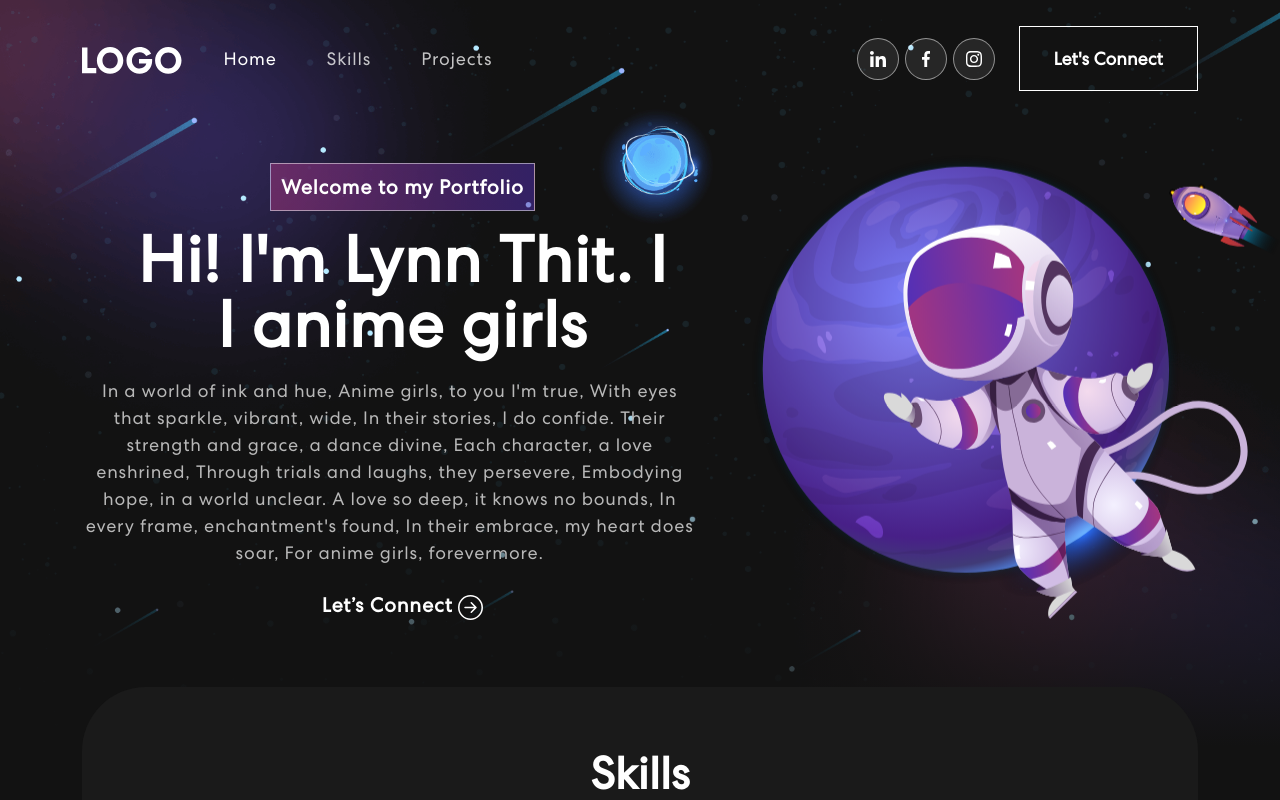
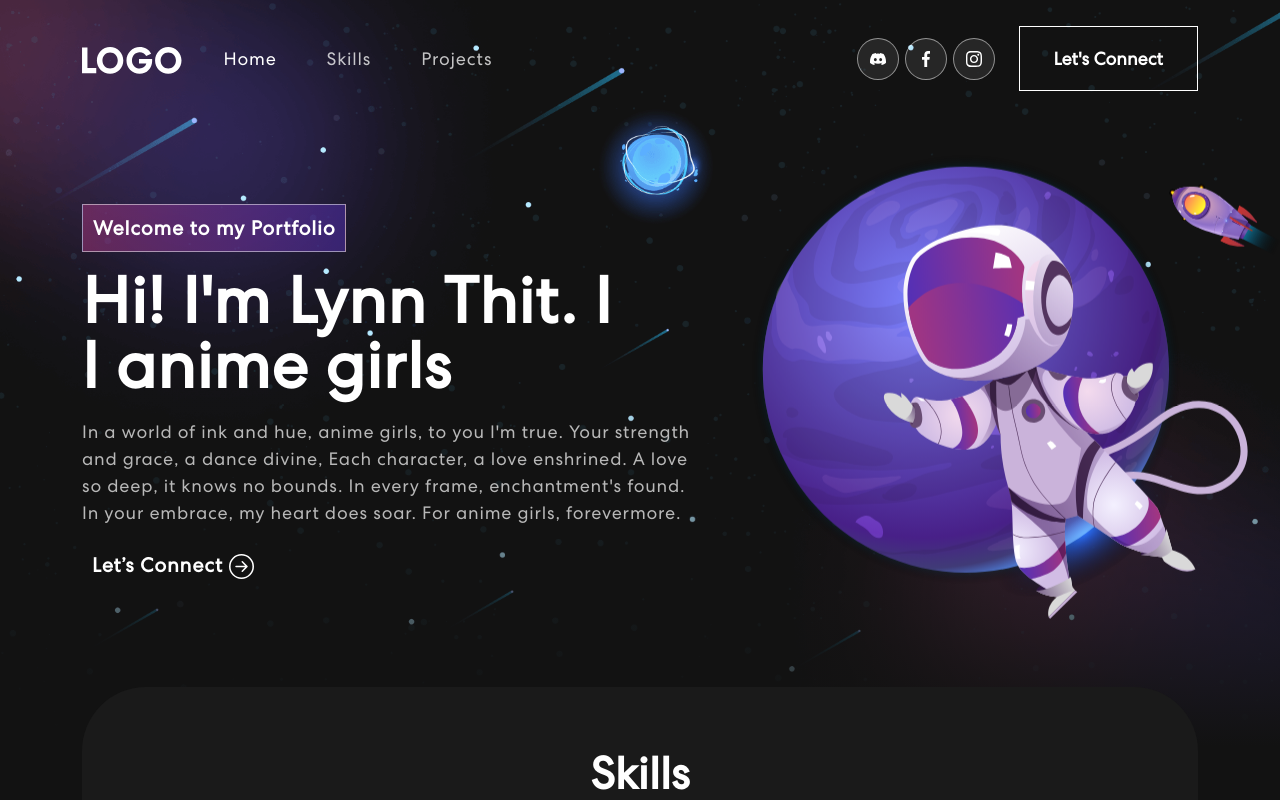
Before and after one commit to LynnT-2003/My-Portfolio-App, a React (Create React App) app in the folder my-portfolio-app/: page / in a window 1280 px wide. Shown: the top 800 px of the page. Built offline with nearby package versions, Linux system fonts and the light colour scheme.

Commit message:
minor changes

```diff
--- a/my-portfolio-app/src/App.css
+++ b/my-portfolio-app/src/App.css
@@ -43,6 +43,11 @@ h1,h2,h3,h4,h5,h6 {
   padding: 0;
   line-height: normal;
 }
+
+.text-left {
+  text-align: left;
+}
+
 
 .App {
   text-align: center;
--- a/my-portfolio-app/src/components/Banner.js
+++ b/my-portfolio-app/src/components/Banner.js
@@ -48,7 +48,7 @@ export const Banner = () => {
   return (
     <section className="banner" id="home">
       <Container>
-        <Row className="align-items-center">
+        <Row className="align-items-center text-left">
           <Col xs={12} md={6} xl={7}>
             <span className="tagline">Welcome to my Portfolio</span>
             <h1>
@@ -58,15 +58,13 @@ export const Banner = () => {
               </span>
             </h1>
             <p>
-              In a world of ink and hue, Anime girls, to you I'm true, With eyes
-              that sparkle, vibrant, wide, In their stories, I do confide. Their
+              In a world of ink and hue, anime girls, to you I'm true. Your
               strength and grace, a dance divine, Each character, a love
-              enshrined, Through trials and laughs, they persevere, Embodying
-              hope, in a world unclear. A love so deep, it knows no bounds, In
-              every frame, enchantment's found, In their embrace, my heart does
-              soar, For anime girls, forevermore.
+              enshrined. A love so deep, it knows no bounds. In every frame,
+              enchantment's found. In your embrace, my heart does soar. For
+              anime girls, forevermore.
             </p>
-            <div className="tagline-no-bg">
+            <div className="tagline-no-bg" style={{ marginLeft: "0px" }}>
               Let’s Connect <ArrowRightCircle size={25} />
             </div>
           </Col>
--- a/my-portfolio-app/src/components/NavBar.js
+++ b/my-portfolio-app/src/components/NavBar.js
@@ -4,6 +4,7 @@ import logo from "../assets/img/logo.svg";
 import navIcon1 from "../assets/img/nav-icon1.svg";
 import navIcon2 from "../assets/img/nav-icon2.svg";
 import navIcon3 from "../assets/img/nav-icon3.svg";
+import discord from "../assets/img/discord.svg";
 
 export const NavBar = () => {
   const [activeLink, setActiveLink] = useState("home");
@@ -73,13 +74,25 @@ export const NavBar = () => {
           </Nav>
           <span className="navbar-text">
             <div className="social-icon">
-              <a href="#">
-                <img src={navIcon1} alt="" />
+              <a
+                href="https://discordapp.com/users/493368337296785408"
+                target="_blank"
+                rel="noopener noreferrer"
+              >
+                <img src={discord} alt="" />
               </a>
-              <a href="#">
+              <a
+                href="https://www.facebook.com/lynn.thit.562/"
+                target="_blank"
+                rel="noopener noreferrer"
+              >
                 <img src={navIcon2} alt="" />
               </a>
-              <a href="#">
+              <a
+                href="https://www.instagram.com/lynn.t_03/"
+                target="_blank"
+                rel="noopener noreferrer"
+              >
                 <img src={navIcon3} alt="" />
               </a>
             </div>
```
Also changed, not shown: my-portfolio-app/src/assets/img/discord.svg (added).
